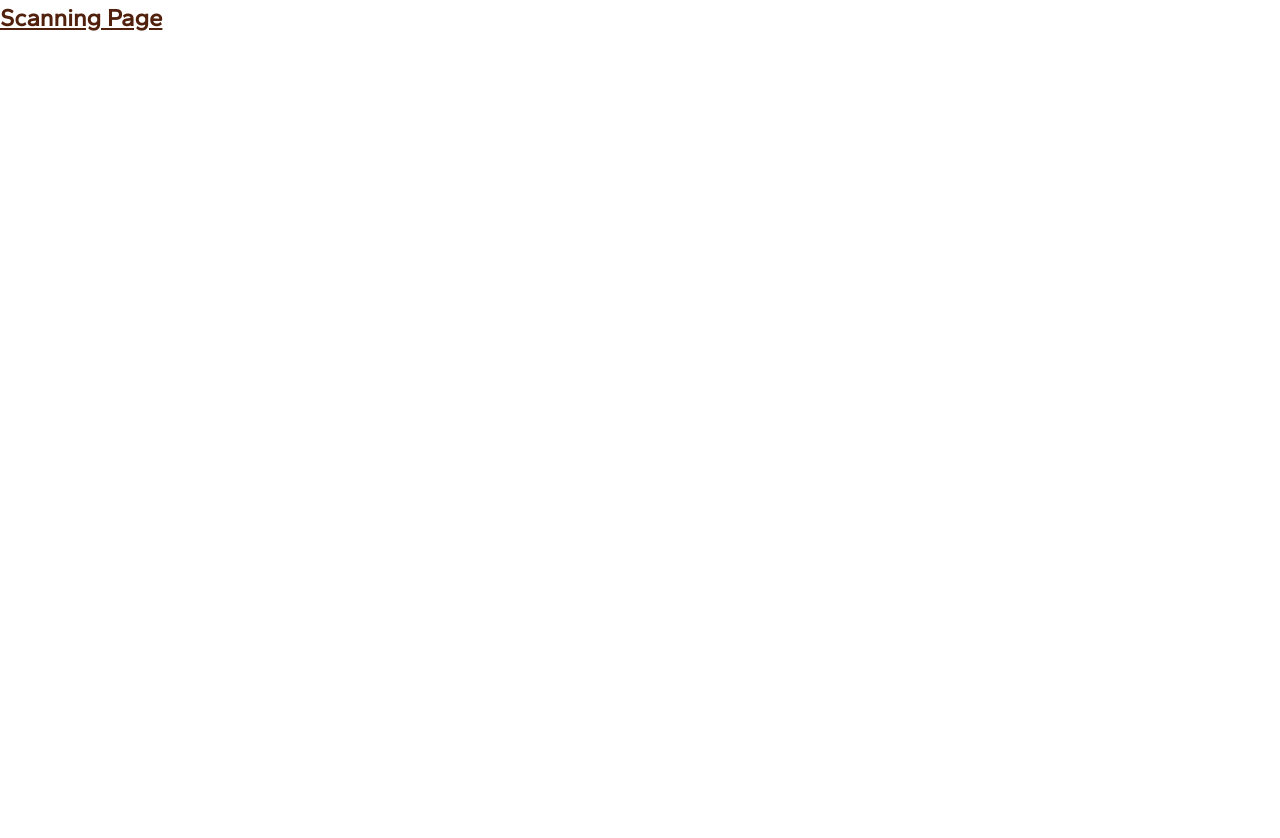
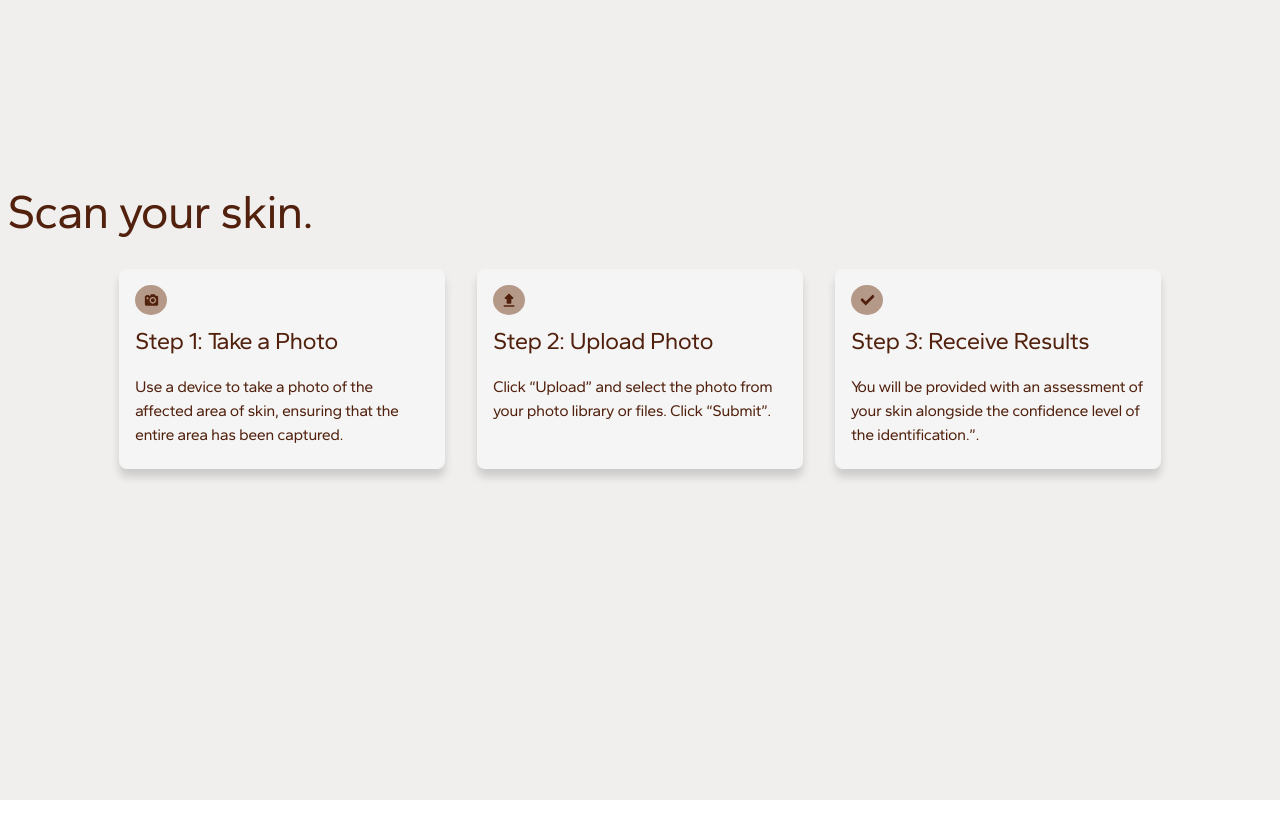
Before and after one commit to CareTech-at-UCI/melanoma-project, a React (Create React App) app in the folder frontend/: page /scan in a window 1280 px wide. Before the commit this address had no page. Shown: the top 838 px of the page. Before the commit the page ends 800 px from the top, so only its background shows below. Built offline with nearby package versions, Linux system fonts and the light colour scheme.

Commit message:
Added step cards and created page layout

```diff
--- /dev/null
+++ b/frontend/src/components/scan/icons.jsx
@@ -0,0 +1,26 @@
+import React from 'react'
+
+export const CameraIcon = () => (
+    <svg width="17" height="17" viewBox="0 0 17 17" fill="none" xmlns="http://www.w3.org/2000/svg">
+<path d="M11.8335 8.3335C11.8335 9.46683 10.9668 10.3335 9.8335 10.3335C8.70016 10.3335 7.8335 9.46683 7.8335 8.3335C7.8335 7.20016 8.70016 6.3335 9.8335 6.3335C10.9668 6.3335 11.8335 7.20016 11.8335 8.3335ZM15.1668 5.00016V12.3335C15.1668 13.0668 14.5668 13.6668 13.8335 13.6668H3.16683C2.4335 13.6668 1.8335 13.0668 1.8335 12.3335V5.00016C1.8335 4.26683 2.4335 3.66683 3.16683 3.66683V3.00016H5.8335V3.66683H7.16683L7.8335 2.3335H11.8335L12.5002 3.66683H13.8335C14.5668 3.66683 15.1668 4.26683 15.1668 5.00016ZM5.50016 6.3335C5.50016 5.80016 5.0335 5.3335 4.50016 5.3335C3.96683 5.3335 3.50016 5.80016 3.50016 6.3335C3.50016 6.86683 3.96683 7.3335 4.50016 7.3335C5.0335 7.3335 5.50016 6.86683 5.50016 6.3335ZM13.1668 8.3335C13.1668 6.46683 11.7002 5.00016 9.8335 5.00016C7.96683 5.00016 6.50016 6.46683 6.50016 8.3335C6.50016 10.2002 7.96683 11.6668 9.8335 11.6668C11.7002 11.6668 13.1668 10.2002 13.1668 8.3335Z" fill="#51210D"/>
+</svg>
+);
+
+export const UploadIcon = () => (
+    <svg width="20" height="19" viewBox="0 0 20 19" fill="none" xmlns="http://www.w3.org/2000/svg">
+<path d="M8.41683 12.6668H11.5835C12.0189 12.6668 12.3752 12.3105 12.3752 11.8751V7.91677H13.6339C14.3385 7.91677 14.6947 7.06177 14.196 6.56302L10.5622 2.92927C10.489 2.85588 10.402 2.79766 10.3062 2.75793C10.2105 2.7182 10.1078 2.69775 10.0041 2.69775C9.90044 2.69775 9.79777 2.7182 9.702 2.75793C9.60623 2.79766 9.51924 2.85588 9.446 2.92927L5.81225 6.56302C5.3135 7.06177 5.66183 7.91677 6.36641 7.91677H7.62516V11.8751C7.62516 12.3105 7.98141 12.6668 8.41683 12.6668ZM5.25016 14.2501H14.7502C15.1856 14.2501 15.5418 14.6064 15.5418 15.0418C15.5418 15.4772 15.1856 15.8334 14.7502 15.8334H5.25016C4.81475 15.8334 4.4585 15.4772 4.4585 15.0418C4.4585 14.6064 4.81475 14.2501 5.25016 14.2501Z" fill="#51210D"/>
+</svg>
+);
+
+export const CheckIcon = () => (
+    <svg width="15" height="14" viewBox="0 0 15 14" fill="none" xmlns="http://www.w3.org/2000/svg">
+<g clip-path="url(#clip0_514_592)">
+<path d="M5.25502 12.0152L0.705017 7.4652C0.431661 7.19184 0.431661 6.74863 0.705017 6.47524L1.69494 5.48529C1.9683 5.21191 2.41154 5.21191 2.6849 5.48529L5.74999 8.55036L12.3151 1.98529C12.5884 1.71193 13.0317 1.71193 13.305 1.98529L14.295 2.97524C14.5683 3.2486 14.5683 3.69181 14.295 3.9652L6.24497 12.0152C5.97159 12.2886 5.52837 12.2886 5.25502 12.0152Z" fill="#51210D"/>
+</g>
+<defs>
+<clipPath id="clip0_514_592">
+<rect width="14" height="14" fill="white" transform="translate(0.5)"/>
+</clipPath>
+</defs>
+</svg>
+);
--- /dev/null
+++ b/frontend/src/components/scan/step.jsx
@@ -0,0 +1,37 @@
+import React from 'react'
+
+const StepCard = ({title, description, icon: Icon }) => {
+    return (
+        <div className="
+            bg-cream
+            w-[326px]
+            h-[200px]
+            rounded-[8px]
+            p-[16px]
+            shadow-[0px_8px_8px_0px_rgba(0,0,0,0.15)]
+            flex
+            flex-col
+            items-center
+            gap-[10px]
+        ">
+            {/*step content*/}
+            <div className="w-[294px] h-[140px] flex flex-col gap-[8px]">
+                {/*icon*/}
+                <div className="w-[32px] h-[30px] bg-light-brown flex flex-col items-center justify-center" style={{borderRadius: "50%"}}>
+                    <Icon/>
+                </div>
+                {/*step-text*/}
+                <div className="w-[294px] h-[102px] flex flex-col gap-[16px]">
+                    <h1 className="font-gantari text-main-brown text-header-5">
+                        {title}
+                    </h1>
+                    <h1 className="font-gantari text-main-brown text-header-6">
+                        {description}
+                    </h1>
+                </div>
+            </div>
+        </div>
+    );
+};
+
+export default StepCard;
--- a/frontend/src/pages/Scan.jsx
+++ b/frontend/src/pages/Scan.jsx
@@ -1,9 +1,39 @@
 import React from 'react'
+import { CameraIcon, UploadIcon, CheckIcon} from '../components/scan/icons'
+import StepCard from '../components/scan/step'
+// import gradient from "../images/scan_gradient.png"
+// Insert gradient image using <div className="bg-cover bg-center" style= {{backgroundImage: `url(${gradient})`}}>
 
 export const Scan = () => {
+
   return (
-    <h1 className="font-gantari text-body text-main-brown text-3xl font-bold underline">
-      Scanning Page
-    </h1>
+
+    <div className="bg-off-white min-h-screen w-full flex flex-col items-center justify-center">
+        {/*Frame 44*/}
+        <div className="absolute top-[175px] w-[1271px] h-[747px] flex flex-col items-center">
+            {/*Frame 135*/}
+            <div className="text-left w-[1266px] h-[58px]">
+                <h1 className="font-gantari text-main-brown text-header-1">
+                    Scan your skin.
+                </h1>
+            </div>
+            {/*Frame 43*/}
+            <div className="absolute bottom-0 left-0 w-[1271px] h-[653px]">
+                {/*steps*/}
+                <div className="w-[1271px] h-[200px] flex flex-row items-center justify-center gap-[32px]">
+                    {/*Step 1*/}
+                    <StepCard title="Step 1: Take a Photo" description="Use a device to take a photo of the affected area of skin, ensuring that the entire area has been captured." icon={CameraIcon}/>
+                    {/*Step 2*/}
+                    <StepCard title="Step 2: Upload Photo" description="Click “Upload” and select the photo from your photo library or files. Click “Submit”." icon={UploadIcon}/>
+                    {/*Step 3*/}
+                    <StepCard title="Step 3: Receive Results" description="You will be provided with an assessment of your skin alongside the confidence level of the identification.”." icon={CheckIcon}/>
+                </div>
+                {/*upload-image-component*/}
+                <div>
+
+                </div>
+            </div>
+        </div>
+    </div>
   )
-}
+};
--- a/frontend/tailwind.config.js
+++ b/frontend/tailwind.config.js
@@ -22,6 +22,8 @@ module.exports = {
         'header-2': ['36px', { letterSpacing: '-0.03em', fontWeight: '500' }],
         'header-3': ['30px', { letterSpacing: '-0.03em', fontWeight: '500' }],
         'header-4': ['22px', { fontWeight: '700' }],
+        'header-5': ['24px', { letterSpacing: '-0.03em', fontWeight: '500' }],
+        'header-6': ['16px', { letterSpacing: '-0.03em', fontWeight: '400' }],
         'body': ['24px', { fontWeight: '300' }],
       },
     },
```
Also changed, not shown: frontend/src/images/scan_gradient.png (added).
